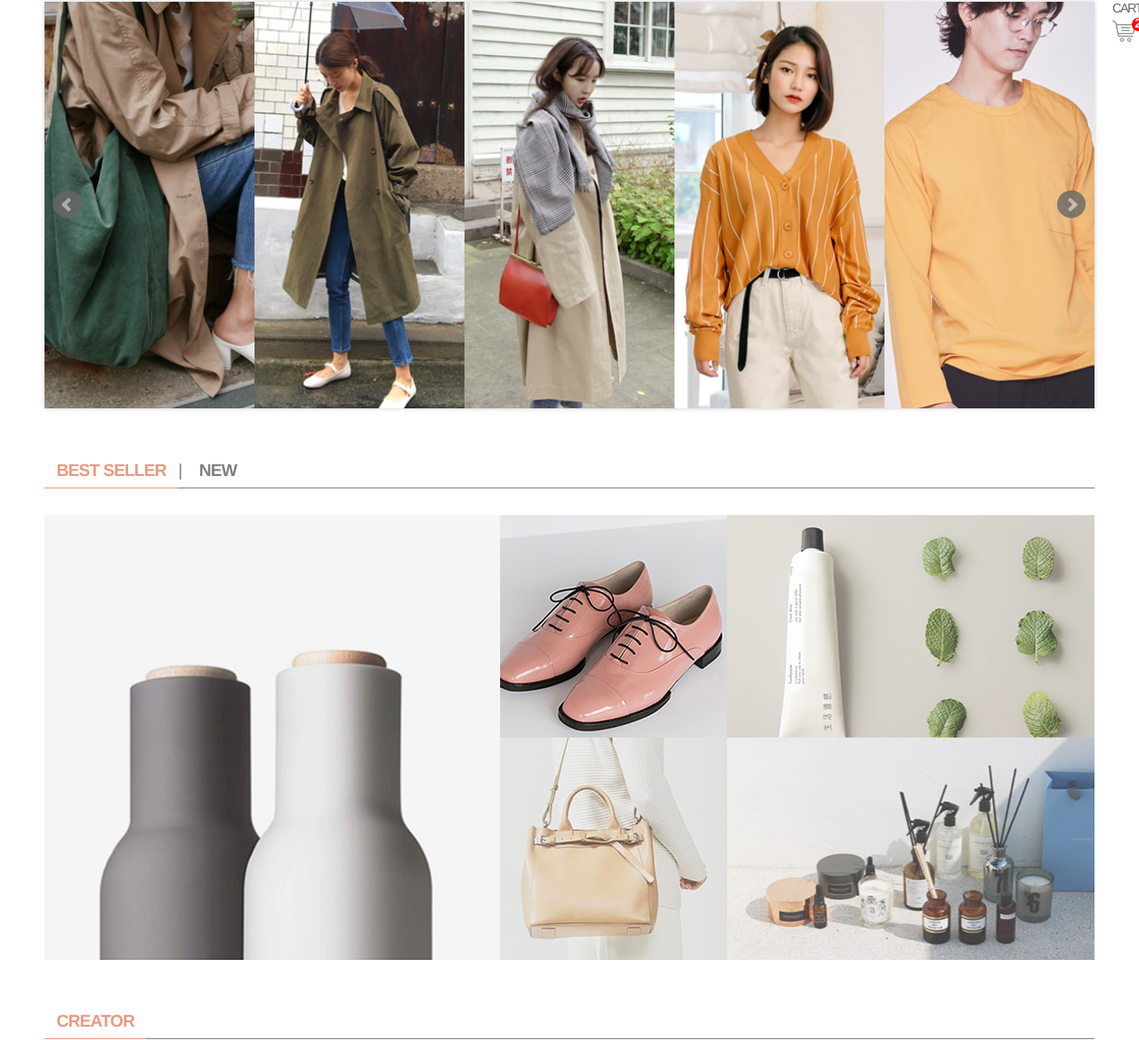
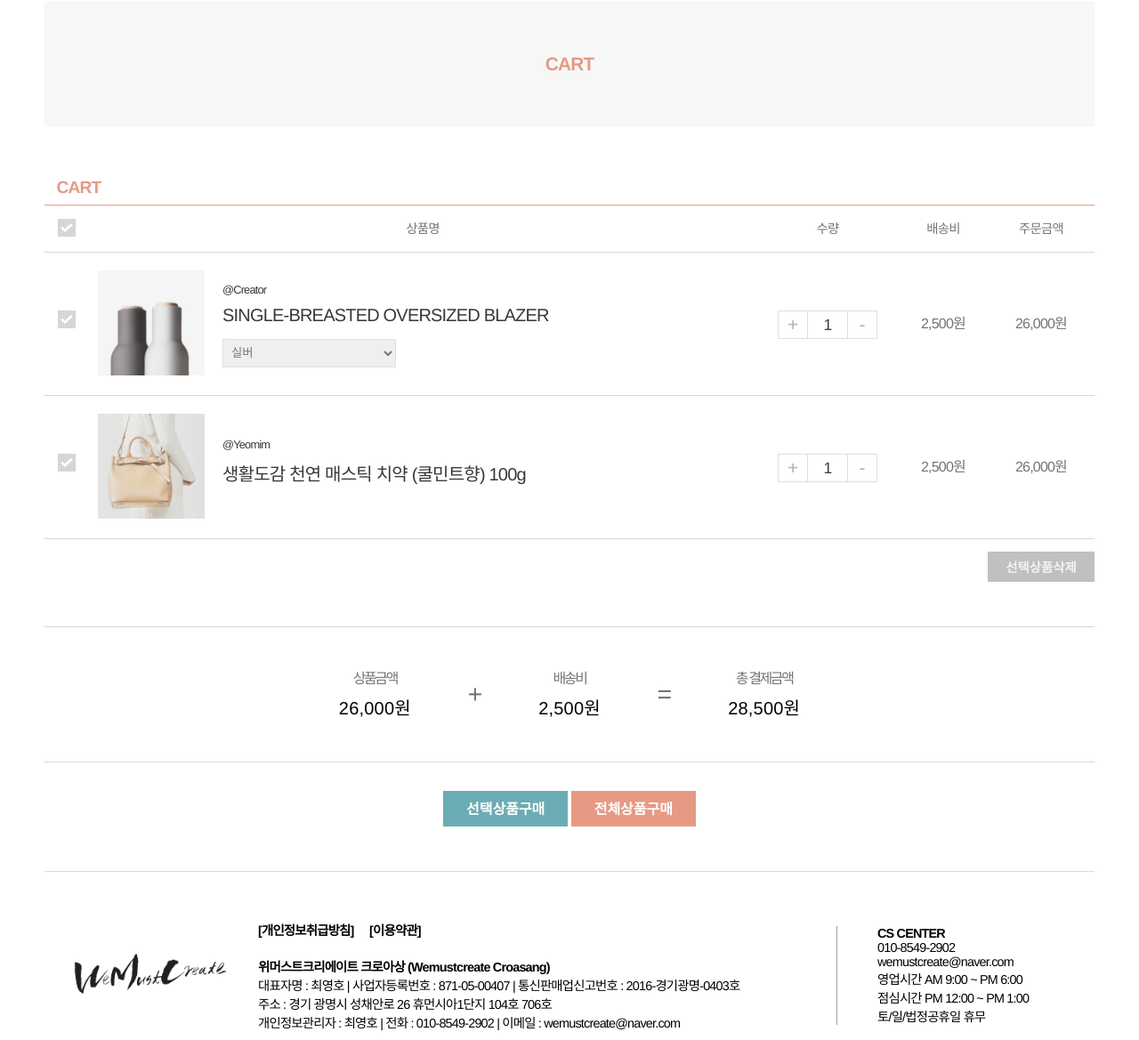
Before and after one commit to Seongbuming/Vonda, a PHP site: page /index.php?page=cart in a window 1280 px wide. Shown: the part 203-1372 px from the top of the page at 89% size. Run offline with PHP 8.4, Linux system fonts and the light colour scheme.

Commit message:
client_cart

```diff
--- a/index.php
+++ b/index.php
@@ -8,6 +8,9 @@ switch ($page) {
     case "cscenter":
         $template->loadView("pages/client/cscenter");
         break;
+    case "cart":
+        $template->loadView("pages/client/cart");
+        break;
     default:
         $template->loadView("pages/client/home");
 }
--- /dev/null
+++ b/stylesheets/client/cart.css
@@ -0,0 +1,140 @@
+table.product_list .select {
+    width: 30px;
+    text-align: center;
+}
+table.product_list tbody tr {
+    height: 120px;
+    line-height: 120px;
+}
+table.product_list tbody .product_img {
+    float: left;
+    width: 120px;
+    height: 120px;
+    line-height: 120px;
+    margin-right: 20px;
+}
+table.product_list tbody .product_img img {
+    width: 100%;
+}
+table.product_list tbody .product_info {
+    display: inline-block;
+    line-height: normal;
+    vertical-align: middle;
+}
+table.product_list tbody .product_info .creator {
+    margin-bottom: 10px;
+    font-size: .8em;
+}
+table.product_list tbody .product_info .name {
+    margin-bottom: 15px;
+    font-size: 1.25em;
+}
+table.product_list tbody .product_info .option {
+    width: 195px;
+    height: 32px;
+    padding-left: 5px;
+    color: #747474;
+    border: 1px solid #dfdfdf;
+    cursor: pointer;
+}
+table.product_list tbody .product_amount {
+    text-align: center;
+}
+table.product_list tbody .product_amount .wrapper {
+    display: inline-block;
+    vertical-align: middle;
+}
+table.product_list tbody .product_amount .wrapper > *:nth-child(n+2) {
+    margin-left: -1px;
+}
+table.product_list tbody .product_amount button {
+    float: left;
+    width: 34px;
+    height: 32px;
+    background-color: transparent;
+    font-size: 1.3em;
+    color: #afafaf;
+    border: 1px solid #dfdfdf;
+    cursor: pointer;
+}
+table.product_list tbody .product_amount .amount {
+    float: left;
+    width: 44px;
+    height: 30px;
+    line-height: 30px;
+    text-align: center;
+    vertical-align: middle;
+    font-size: 1.1em;
+    color: #3d3d3d;
+    border: 1px solid #dfdfdf;
+}
+table.product_list tbody .product_shippingfee,
+table.product_list tbody .product_price {
+    text-align: center;
+    color: #747474;
+}
+
+#contents .cart_delete {
+    width: 120px;
+    height: 34px;
+    line-height: 34px;
+    margin-left: calc(100% - 120px);
+    margin-top: 14px;
+    font-size: .9em;
+    font-weight: bold;
+    color: #f2f2f2;
+    background-color: #c0c0c0;
+    border: none;
+    cursor: pointer;
+}
+
+#contents .sum_price {
+    margin-top: 50px;
+    padding: 50px 0;
+    text-align: center;
+    border-top: 1px solid #d8d8d8;
+    border-bottom: 1px solid #d8d8d8;
+}
+#contents .sum_price .wrapper {
+    display: inline-block;
+    margin: 0 auto;
+}
+#contents .sum_price .wrapper > div {
+    display: inline-block;
+    vertical-align: middle;
+}
+#contents .sum_price .term .caption {
+    margin-bottom: 15px;
+    color: #747474;
+    letter-spacing: -.15em;
+}
+#contents .sum_price .term .price {
+    font-size: 1.25em;
+    letter-spacing: 0.01em;
+}
+#contents .sum_price .operator {
+    margin: 0 60px;
+    font-size: 1.8em;
+    color: #747474;
+}
+
+#contents .purchase_container {
+    margin-top: 32px;
+    text-align: center;
+}
+#contents .purchase_container button {
+    width: 140px;
+    height: 40px;
+    line-height: 40px;
+    color: white;
+    font-size: 1em;
+    font-weight: bold;
+    border: none;
+    cursor: pointer;
+}
+#contents .purchase_container .purchase_selected {
+    background-color: #6cacb4;
+}
+#contents .purchase_container .purchase_all {
+    background-color: #e69a83;
+}
--- a/stylesheets/common.css
+++ b/stylesheets/common.css
@@ -32,49 +32,36 @@ h3.category {
     border-bottom: 1px solid #e69a83;
 }
 
-table.board {
+table {
     width: 100%;
     color: #383838;
 }
-table.board th,
-table.board td {
+table th,
+table td {
+    vertical-align: middle;
+    border-bottom: 1px solid #d8d8d8;
+}
+table td {
     padding: 20px 10px;
 }
-table.board tbody tr {
-    border-bottom: 1px solid #d8d8d8;
+table th {
+    padding: 15px 10px;
+    font-size: .9em;
+    color: #747474;
 }
-table.board tbody .row_subject {
+
+input[type=checkbox] {
+    display: none;
+}
+input[type=checkbox] + label {
+    display: inline-block;
+    width: 20px;
+    height: 20px;
+    background-image: url("../images/buttons/check_off.png");
     cursor: pointer;
 }
-table.board tbody .row_subject .time {
-    width: 150px;
-    text-align: center;
-    letter-spacing: .05em;
-    color: #747474;
-}
-table.board tbody .row_subject .subject {
-    font-weight: bold;
-}
-table.board tbody .row_post {
-    display: none;
-    background-color: #fafafa;
-}
-table.board tbody .row_post .type {
-    text-align: right;
-    font-size: 1.3em;
-    font-weight: bold;
-}
-.board_pager {
-    margin: 20px auto 0 auto;
-    text-align: center;
-}
-.board_pager button {
-    margin: 0 10px;
-    padding: 10px;
-    color: #7f7f7f;
-    background-color: white;
-    cursor: pointer;
-    border: 1px solid #dfdfdf;
+input[type=checkbox]:checked + label {
+    background-image: url("../images/buttons/check_on.png");
 }
 
 .area_search {
--- /dev/null
+++ b/views/pages/client/cart.php
@@ -0,0 +1,121 @@
+<!doctype html>
+<html>
+<head>
+    <?=$this->loadLayout("head")?>
+    <link rel="stylesheet" href="stylesheets/client/cart.css" />
+</head>
+
+<body>
+    <header>
+        <?=$this->loadLayout("header")?>
+    </header>
+
+    <div id="contents">
+        <h2 class="page_title">CART</h2>
+
+        <h3 class="category">CART</h3>
+
+        <table class="product_list">
+            <thead>
+                <tr>
+                    <th class="select">
+                        <input id="select_all" type="checkbox" title="모두선택" />
+                        <label for="select_all"></label>
+                    </th>
+                    <th>상품명</th>
+                    <th width="140px">수량</th>
+                    <th width="80px">배송비</th>
+                    <th width="100px">주문금액</th>
+                </tr>
+            </thead>
+            <tbody>
+                <tr>
+                    <td class="select">
+                        <input id="select_1" type="checkbox" title="선택" />
+                        <label for="select_1"></label>
+                    </td>
+                    <td>
+                        <div class="product_img">
+                            <img src="images/products/product1.png" alt="상품사진" />
+                        </div>
+                        <div class="product_info">
+                            <p class="creator"><a href=".">@Creator</a></p>
+                            <p class="name"><a href=".">SINGLE-BREASTED OVERSIZED BLAZER</a></p>
+                            <select class="option">
+                                <option value="실버">실버</option>
+                                <option value="골드">골드</option>
+                            </select>
+                        </div>
+                    </td>
+                    <td class="product_amount">
+                        <div class="wrapper">
+                            <button class="add">+</button>
+                            <span class="amount">1</span>
+                            <button class="sub">-</button>
+                        </div>
+                    </td>
+                    <td class="product_shippingfee">2,500원</td>
+                    <td class="product_price">26,000원</td>
+                </tr>
+                <tr>
+                    <td class="select">
+                        <input id="select_2" type="checkbox" title="선택" />
+                        <label for="select_2"></label>
+                    </td>
+                    <td>
+                        <div class="product_img">
+                            <img src="images/products/product4.png" alt="상품사진" />
+                        </div>
+                        <div class="product_info">
+                            <p class="creator"><a href=".">@Yeomim</a></p>
+                            <p class="name"><a href=".">생활도감 천연 매스틱 치약 (쿨민트향) 100g</a></p>
+                        </div>
+                    </td>
+                    <td class="product_amount">
+                        <div class="wrapper">
+                            <button class="add">+</button>
+                            <span class="amount">1</span>
+                            <button class="sub">-</button>
+                        </div>
+                    </td>
+                    <td class="product_shippingfee">2,500원</td>
+                    <td class="product_price">26,000원</td>
+                </tr>
+            </tbody>
+        </table>
+
+        <button class="cart_delete">선택상품삭제</button>
+
+        <div class="sum_price">
+            <div class="wrapper">
+                <div class="term">
+                    <p class="caption">상품금액</p>
+                    <p class="price">26,000원</p>
+                </div>
+                <div class="operator">+</div>
+                <div class="term">
+                    <p class="caption">배송비</p>
+                    <p class="price">2,500원</p>
+                </div>
+                <div class="operator">=</div>
+                <div class="term">
+                    <p class="caption">총 결제금액</p>
+                    <p class="price">28,500원</p>
+                </div>
+            </div>
+        </div>
+
+        <div class="purchase_container">
+            <button class="purchase_selected">선택상품구매</button>
+            <button class="purchase_all">전체상품구매</button>
+        </div>
+    </div>
+
+    <footer>
+        <?=$this->loadLayout("footer")?>
+    </footer>
+
+    <script src="libraries/jquery-3.2.1.min.js"></script>
+    <script src="javascripts/board.js"></script>
+</body>
+</html>
--- a/views/pages/client/cscenter.php
+++ b/views/pages/client/cscenter.php
@@ -2,6 +2,7 @@
 <html>
 <head>
     <?=$this->loadLayout("head")?>
+    <link rel="stylesheet" href="stylesheets/board.css" />
     <link rel="stylesheet" href="stylesheets/client/cscenter.css" />
 </head>
 
```
Also changed, not shown: stylesheets/board.css (added, +34 -0 lines), images/buttons/check_off.png (added), images/buttons/check_on.png (added).
